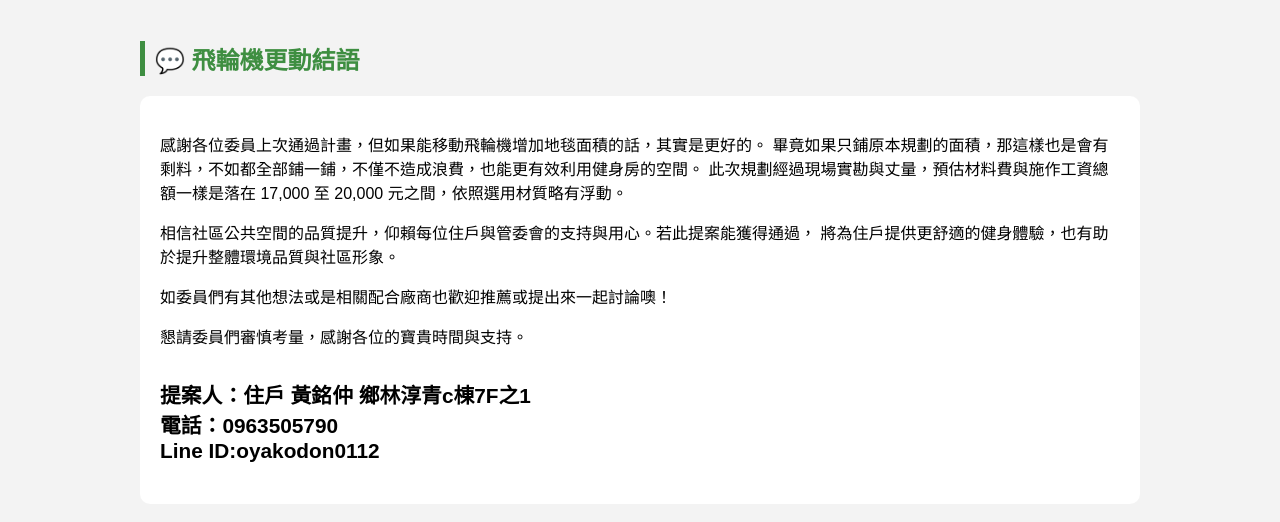
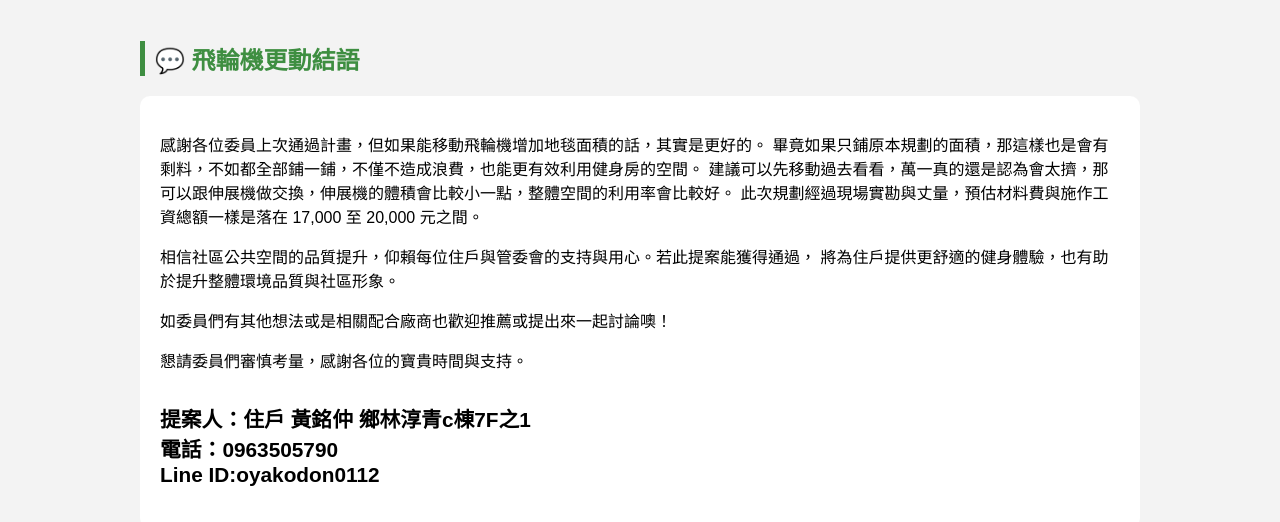
Before and after one commit to unagijixyuu/gymcarpet_bicycle, a plain HTML site: page index.html in a window 1280 px wide. Shown: the part 10160-10682 px from the top of the page. Drawn offline with Linux system fonts and the light colour scheme.

Commit message:
Update index.html

```diff
--- a/index.html
+++ b/index.html
@@ -145,8 +145,9 @@
       <div class="text-block">
         <p>
           感謝各位委員上次通過計畫，但如果能移動飛輪機增加地毯面積的話，其實是更好的。
-	        畢竟如果只鋪原本規劃的面積，那這樣也是會有剩料，不如都全部鋪一鋪，不僅不造成浪費，也能更有效利用健身房的空間。
-          此次規劃經過現場實勘與丈量，預估材料費與施作工資總額一樣是落在 17,000 至 20,000 元之間，依照選用材質略有浮動。
+		  畢竟如果只鋪原本規劃的面積，那這樣也是會有剩料，不如都全部鋪一鋪，不僅不造成浪費，也能更有效利用健身房的空間。
+		  建議可以先移動過去看看，萬一真的還是認為會太擠，那可以跟伸展機做交換，伸展機的體積會比較小一點，整體空間的利用率會比較好。
+          此次規劃經過現場實勘與丈量，預估材料費與施作工資總額一樣是落在 17,000 至 20,000 元之間。
         </p>
         <p>
           相信社區公共空間的品質提升，仰賴每位住戶與管委會的支持與用心。若此提案能獲得通過，
```
